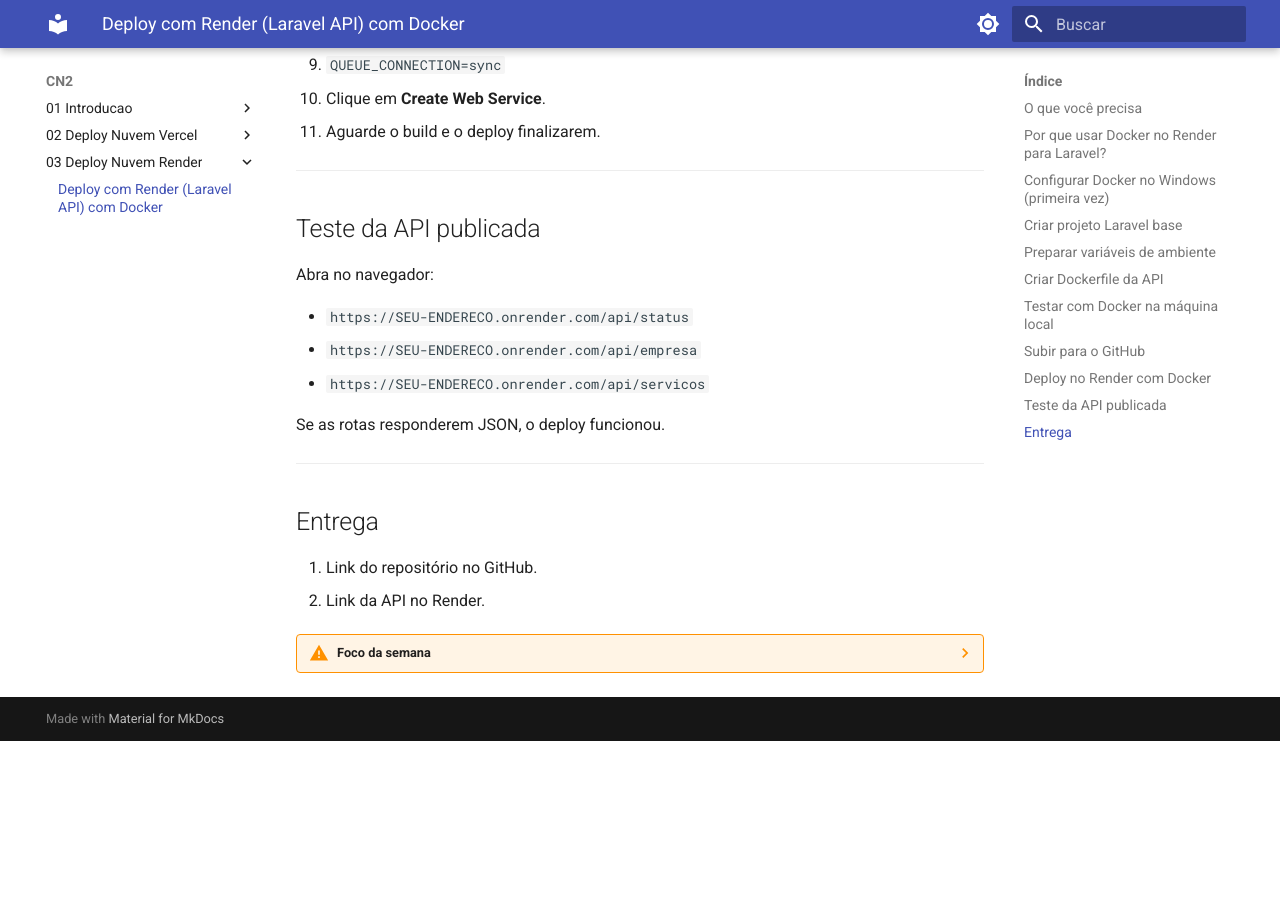
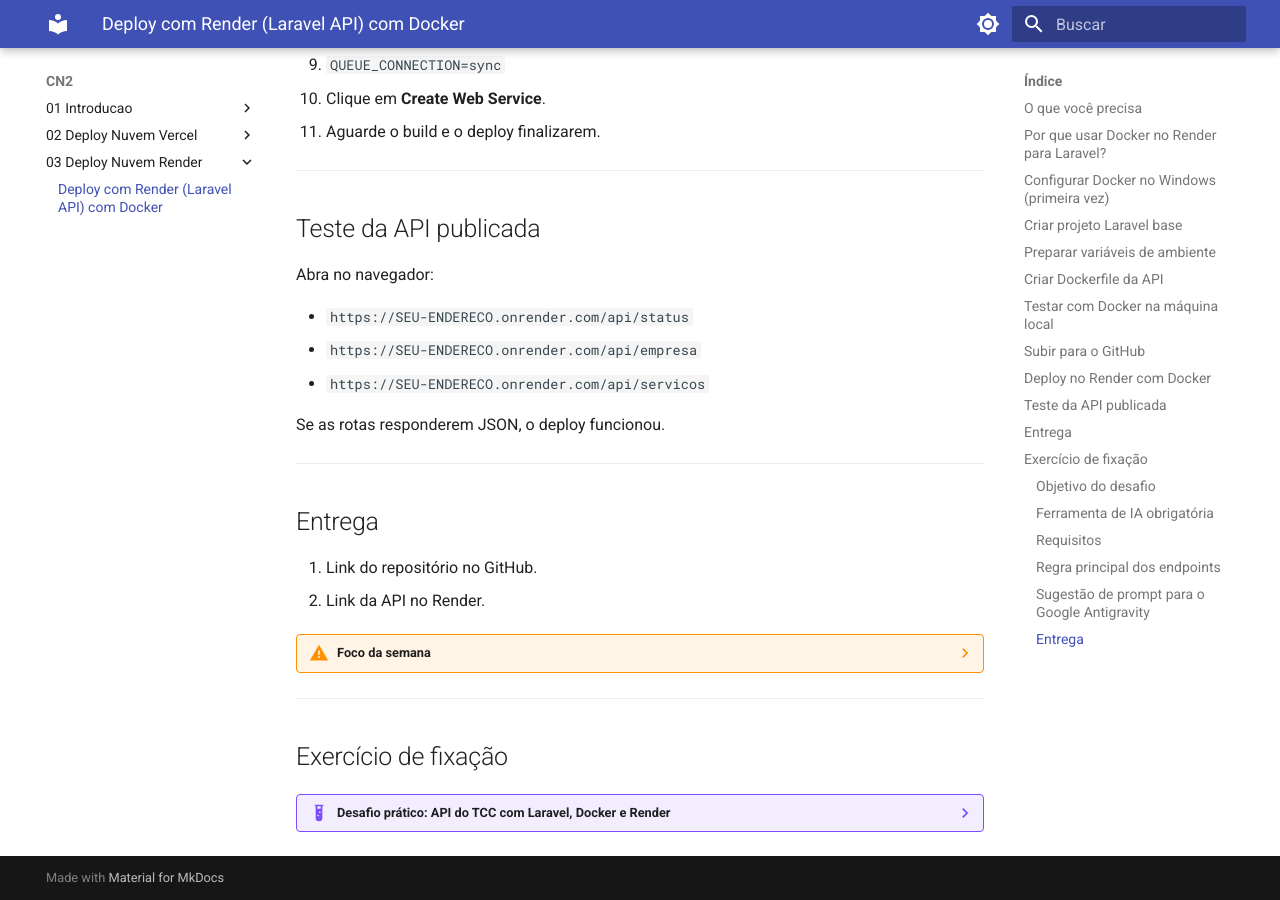
Before and after one commit to i-davies/Conteudo-Etec-2026, an MkDocs documentation site: the page built from docs/CN2/03_Deploy_Nuvem_Render/01_Deploy_Render_Laravel_API_Simples.md, in a window 1280 px wide and 900 px high, scrolled down 4100 px. Built offline with MkDocs 1.6.1 and Material for MkDocs 9.7.7, drawn with Linux system fonts in a browser that asks for light colours; before the commit the page ends 4841 px from its top, so only the background shows below that; part of the change alters nothing that is shown.

Commit message:
docs: CN2 Exercício de fixação

````diff
--- a/docs/CN2/03_Deploy_Nuvem_Render/01_Deploy_Render_Laravel_API_Simples.md
+++ b/docs/CN2/03_Deploy_Nuvem_Render/01_Deploy_Render_Laravel_API_Simples.md
@@ -215,3 +215,55 @@ Se as rotas responderem JSON, o deploy funcionou.
 ??? warning "Foco da semana"
     Neste momento, o foco é entender o fluxo de deploy com Docker no Render.
     Configurações avançadas ficam para as próximas aulas.
+
+---
+
+## Exercício de fixação
+
+??? example "Desafio prático: API do TCC com Laravel, Docker e Render"
+    Nesta atividade, você vai repetir o fluxo completo da aula, agora com um projeto novo e com tema do seu TCC.
+
+    ### Objetivo do desafio
+
+    Criar uma nova API Laravel, configurar com Docker, publicar no Render e garantir que os endpoints representem o contexto real do seu TCC.
+
+    ### Ferramenta de IA obrigatória
+
+    Use o Google Antigravity para apoiar a criação inicial das rotas e da estrutura de respostas JSON.
+
+    ### Requisitos
+
+    - criar um novo projeto Laravel do zero;
+    - aplicar as mesmas configurações de ambiente usadas nesta aula (`SESSION_DRIVER=file`, `CACHE_STORE=file`, `QUEUE_CONNECTION=sync`);
+    - criar `Dockerfile` e `.dockerignore`;
+    - publicar no Render via Docker;
+    - criar no mínimo 3 endpoints de API coerentes com o tema do seu TCC.
+
+    ### Regra principal dos endpoints
+
+    Os endpoints devem fazer sentido para o seu projeto.
+
+    Exemplo de coerência:
+
+    - se o TCC for da área de clínica, use rotas como `/api/pacientes`, `/api/agendamentos`, `/api/especialidades`;
+    - se o TCC for da área escolar, use rotas como `/api/alunos`, `/api/turmas`, `/api/disciplinas`.
+
+    Evite endpoints genéricos sem relação com o tema.
+
+    ### Sugestão de prompt para o Google Antigravity
+
+    ```text
+    Estou criando uma API Laravel para o meu TCC: [TEMA DO TCC].
+    Gere 3 endpoints GET coerentes com esse tema, com respostas JSON simples.
+    Mostre exatamente como deve ficar o arquivo routes/api.php.
+    Depois, me lembre das variáveis de ambiente para rodar sem banco
+    (SESSION_DRIVER=file, CACHE_STORE=file, QUEUE_CONNECTION=sync).
+    ```
+
+    ### Entrega
+
+    Envie:
+    1. nome do TCC;
+    2. link do repositório no GitHub;
+    3. link da API publicada no Render;
+    4. lista dos 3 endpoints criados com breve descrição de cada um.
````
